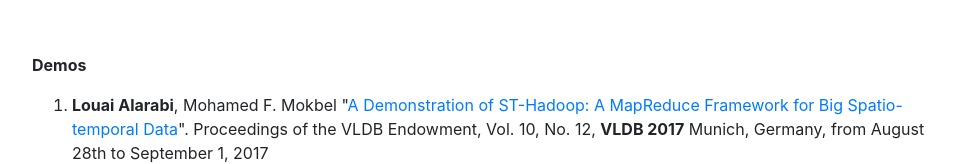
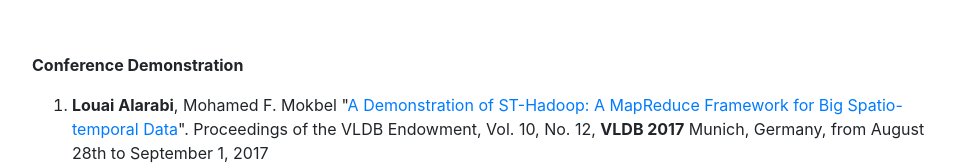
Before and after one commit to lmarabi/lmarabi.github.io, a website with bundled scripts: page index.html in a window 1280 px wide. Shown: the part 4159-4323 px from the top of the page, without its empty margins (288-1252 px from the left). Built offline with nearby package versions, Linux system fonts and the light colour scheme; a web font is replaced by a local one.

Commit message:
change demos to conference demonstrations

```diff
--- a/index.html
+++ b/index.html
@@ -240,7 +240,7 @@
 		</span></li>
 		</ol>
 		<p class="p2"><span class="s4"></span><br></p>
-		<p class="p3"><span class="s1"><b>Demos</b></span></p>
+		<p class="p3"><span class="s1"><b>Conference Demonstration</b></span></p>
 		<ol class="ol1">
 		  <li class="li3"><span class="s3"><b></b></span><span class="s4"><b>Louai Alarabi</b>, Mohamed F. Mokbel "<a href="papers/STHadoop_VLDB17-alarabi.pdf"><span class="s5">A Demonstration of ST-Hadoop: A MapReduce Framework for Big Spatio-temporal Data</span></a>". Proceedings of the VLDB Endowment, Vol. 10, No. 12, <b>VLDB 2017</b> Munich, Germany, from August 28th to September 1, 2017<br>
 		<br>
```
